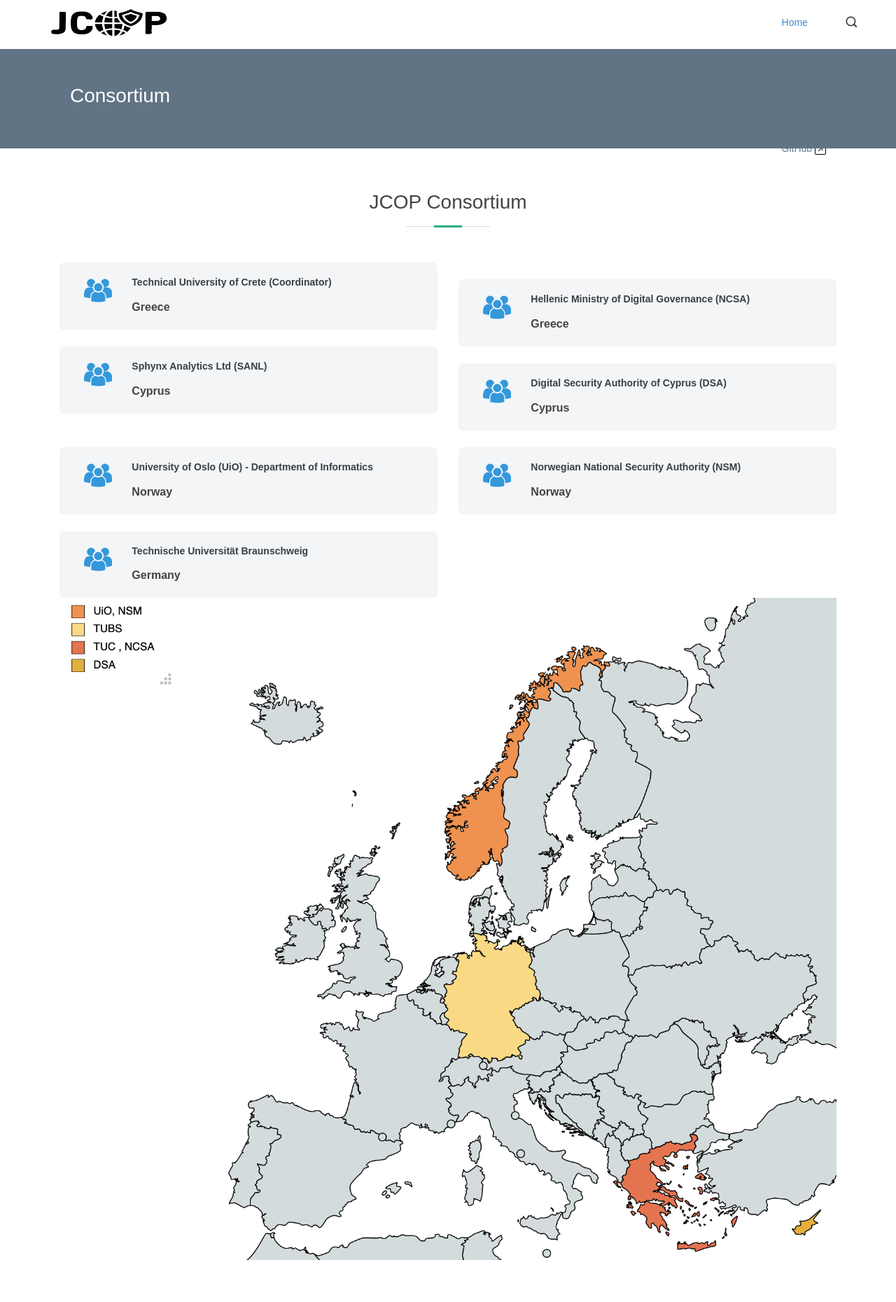
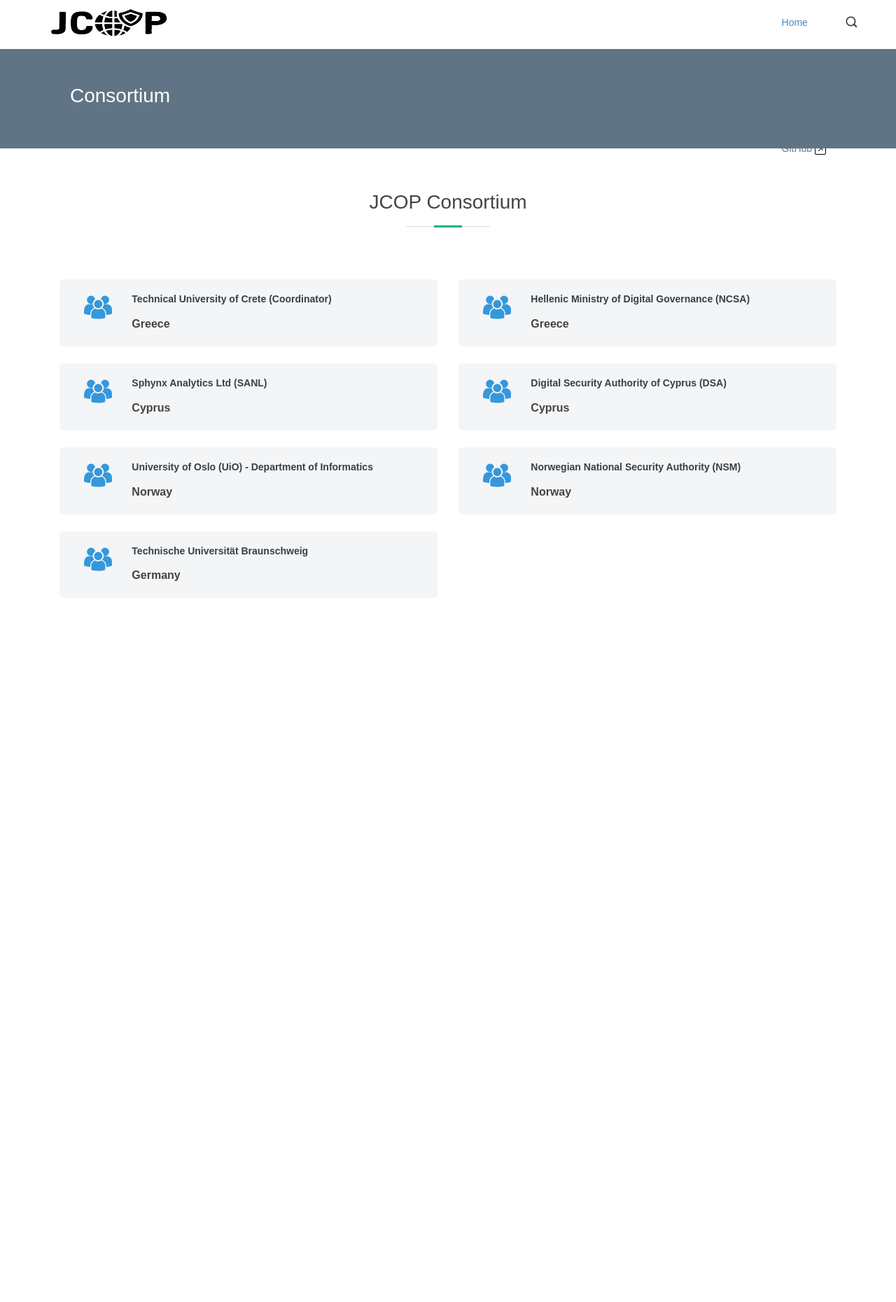
Before and after one commit to mateusdz/jcopweb, a Jekyll site: the page built from partners.html, in a window 1280 px wide. Shown: the whole page at 70% size. Built offline with Jekyll 4.4.1, drawn with Linux system fonts in a browser that asks for light colours; after the commit the page ends 914 px from its top, so only the background shows below that.

Commit message:
Update partners.html

```diff
--- a/partners.html
+++ b/partners.html
@@ -13,7 +13,7 @@
       </div>
 
       <div class="row">
-        <div class="col-md-6 mt-4 mt-lg-0">
+        <div class="col-md-6 mt-4">
           <div class="icon-box">
             <i class="icofont-users col-md-2"></i>
             <h4><a href="https://www.tuc.gr/index.php?id=5397">Technical University of Crete (Coordinator)</a></h4>
@@ -28,7 +28,7 @@
             <b>Greece</b>
           </div>
         </div>
-        <div class="col-md-6 mt-4 mt-lg-0">
+        <div class="col-md-6 mt-4">
           <div class="icon-box">
             <i class="icofont-users col-md-2"></i>
             <h4><a href="https://www.sphynx.ch/">Sphynx Analytics Ltd (SANL) &nbsp;&nbsp;&nbsp;&nbsp;&nbsp;&nbsp;&nbsp;&nbsp;&nbsp;&nbsp;</a></h4>
@@ -65,10 +65,6 @@
           </div>
         </div>
       </div>
-      <div class="row">
-        <br>
-        <img class="col-sm-12" src="{{ site.baseurl }}/assets/img/partners.png" alt="">
-      </div>
     </div>
   </section>
 </main>
```
